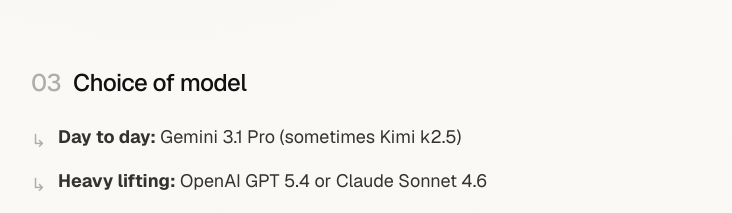
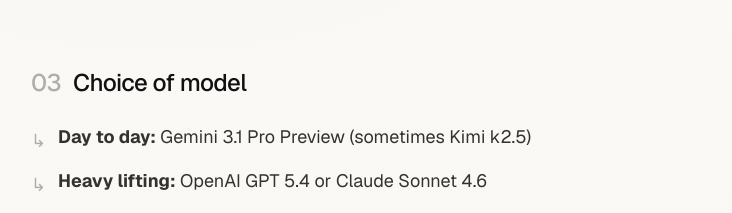
Before and after one commit to ndzuma/ndzumamalate.com, a Next.js app in the folder apps/web/: page /stack in a window 1280 px wide. Shown: the part 880-1093 px from the top of the page, without its empty margins (33-765 px from the left). Built offline with nearby package versions, Linux system fonts and the light colour scheme; no server answers.

Commit message:
Update web app pages for layout, content, and API routes
- Adjust grid layout in ExperiencePage for better alignment
- Update StackPage to reflect "Gemini 3.1 Pro Preview"
- Add new GET /activity route to ThisPage API list

```diff
--- a/apps/web/app/experience/page.tsx
+++ b/apps/web/app/experience/page.tsx
@@ -46,9 +46,9 @@
             <div className="w-full text-sm text-black/80">
               {education.map(edu => (
                 <div key={edu.id} className="border-b border-black/10 last:border-0 py-4">
-                  <div className="grid grid-cols-[1fr_auto] sm:grid-cols-[1fr_2fr_1fr] gap-x-4 gap-y-1 sm:gap-y-0 w-full items-baseline">
+                  <div className="grid grid-cols-[1fr_auto] sm:grid-cols-[1fr_2fr_auto] gap-x-4 gap-y-1 sm:gap-y-0 w-full items-baseline">
                     <div className="font-medium order-1 col-span-1">{edu.company}</div>
-                    <div className="text-right font-mono text-black/50 order-2 sm:order-3 col-span-1">
+                    <div className="text-right font-mono text-black/50 order-2 sm:order-3 col-span-1 whitespace-nowrap">
                       {formatDate(edu.start_date)} — {formatDate(edu.end_date)}
                     </div>
                     <div className="text-black/60 order-3 sm:order-2 col-span-2 sm:col-span-1 mt-1 sm:mt-0">
--- a/apps/web/app/stack/page.tsx
+++ b/apps/web/app/stack/page.tsx
@@ -103,7 +103,7 @@
           <ul className="space-y-3 text-black/80 text-base sm:text-lg">
             <li className="flex gap-3">
               <span className="text-black/30 mt-1">↳</span>
-              <span><strong>Day to day:</strong> Gemini 3.1 Pro (sometimes Kimi k2.5)</span>
+              <span><strong>Day to day:</strong> Gemini 3.1 Pro Preview (sometimes Kimi k2.5)</span>
             </li>
             <li className="flex gap-3">
               <span className="text-black/30 mt-1">↳</span>
--- a/apps/web/app/this/page.tsx
+++ b/apps/web/app/this/page.tsx
@@ -122,6 +122,7 @@
                     <div className="flex items-center gap-2"><span className="px-1.5 py-0.5 rounded bg-blue-100 text-blue-700 font-bold">POST</span> /refresh</div>
                     <div className="flex items-center gap-2"><span className="px-1.5 py-0.5 rounded bg-blue-100 text-blue-700 font-bold">POST</span> /logout</div>
                     <div className="flex items-center gap-2"><span className="px-1.5 py-0.5 rounded bg-green-100 text-green-700 font-bold">GET</span> /me</div>
+                    <div className="flex items-center gap-2"><span className="px-1.5 py-0.5 rounded bg-green-100 text-green-700 font-bold">GET</span> /activity</div>
                     <div className="flex items-center gap-2"><span className="px-1.5 py-0.5 rounded bg-blue-100 text-blue-700 font-bold">POST</span> /change-password</div>
                   </div>
                   <div className="pt-3 border-t border-black/5 mt-4 text-[11px] text-black/40">
```
